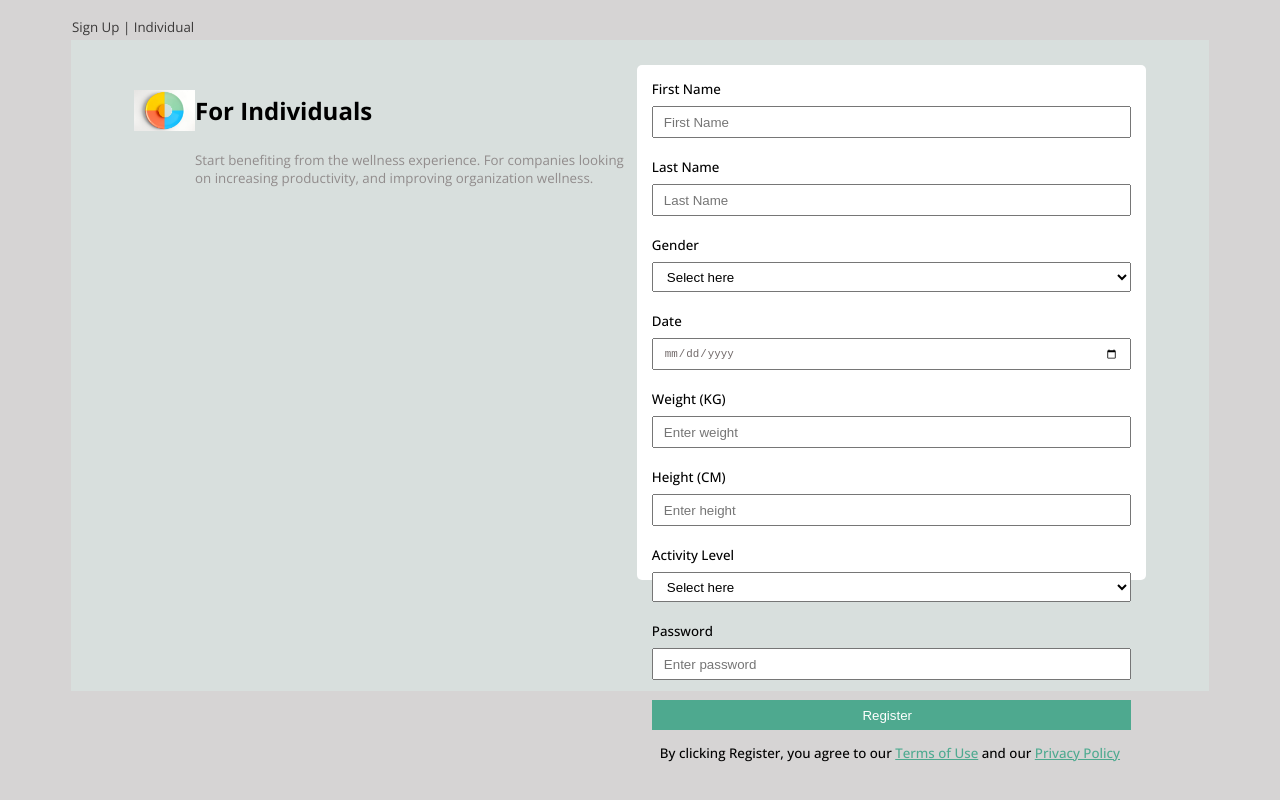
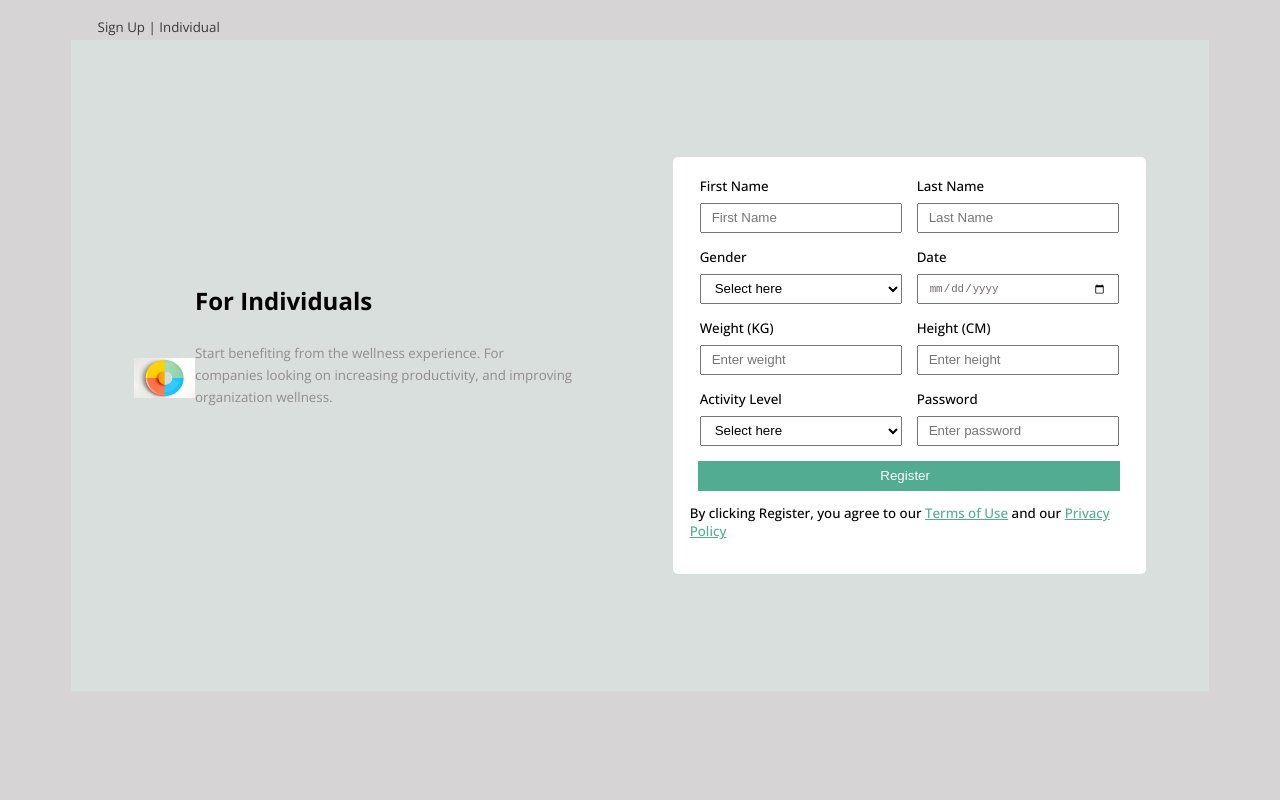
Before and after one commit to LibertyWritesCode/HTML-CSS-JS, a plain HTML site: page Alt School/css.assignmentfour.html in a window 1280 px wide. Drawn offline with nearby package versions, Linux system fonts and the light colour scheme; a web font is replaced by a local one.

Commit message:
desktop form

```diff
--- a/Alt School/css.assignmentfour.css
+++ b/Alt School/css.assignmentfour.css
@@ -76,7 +76,7 @@ form {
 
 input {
     padding: 10px;
-    height: 8px;
+    height: 6px;
 }
 
 select {
@@ -122,9 +122,9 @@ option:first-child, #faint {
 
 
 
-@media screen and (min-width: 900px) and (orientation: landscape) {
+@media screen and (min-width: 750px) and (orientation: landscape) {
     #laptopstwo, #laptop {
-        display: block;
+        display: inline;
     }
 
     #phonestwo, #phones {
@@ -139,7 +139,7 @@ option:first-child, #faint {
     }
 
     #laptop{
-        margin-left: 5%;
+        margin-left: 7%;
         margin-bottom: 1.5%;
         font-weight: 100;
         top: 0px;
@@ -159,39 +159,35 @@ option:first-child, #faint {
         margin: 0 auto;
         margin-top: 40px;
         padding: 2% 5%;
-        justify-content: flex-end; /* Align content to the right */
-        align-items: flex-start; /* Vertically center the content */
-        display: flex; /* Added flex to allow right alignment of the form */
+        display: flex;
+        align-items: center;
     }
 
     form {
+        box-sizing: border-box;
         background: #ffffff;
         border-radius: 5px;
-        padding: 0 15px;
-        padding-top: 15px;
-        padding-bottom: 100px;
-        width: 900px;
-        max-width: 1000px;
-        max-height: 400px;
-        margin-left: auto; /* Push form to the right side */
-        display: grid; /* Using grid layout for the form */
-        grid-template-columns: 1fr; /* Single column layout */
-        grid-template-rows: repeat(5, auto);
+        padding: 20px 12px;
+        margin-left: 100px;
+        width: 100%;
+        display: flex;
+        flex-wrap: wrap;
+        justify-content: space-evenly;
     }
 
     .form-group {
-        display: grid;
-        margin-bottom: 20px;
+        box-sizing: border-box;
+        display: flex;
+        flex-direction: column;
+        margin-bottom: 15px;
+        width: 45%;
     }
 
-    .form-label {
-        display: block;
-        margin-bottom: 8px;
-    }
 
     input {
         padding: 10px;
-        height: 8px;
+        height: 6px;
+
     }
 
     label, input, select, #register {
@@ -208,7 +204,7 @@ option:first-child, #faint {
     button {
         background: #45a78bee;
         color: #ffffff;
-        width: 100%;
+        width: 94%;
         height: 30px;
         padding-right: 14px;
         border: hidden;
@@ -219,6 +215,7 @@ option:first-child, #faint {
     }
 
     #register {
-        padding-left: 8px;
+        padding-left: 5px;
+        padding-right: 15px;
     }
 }
```
